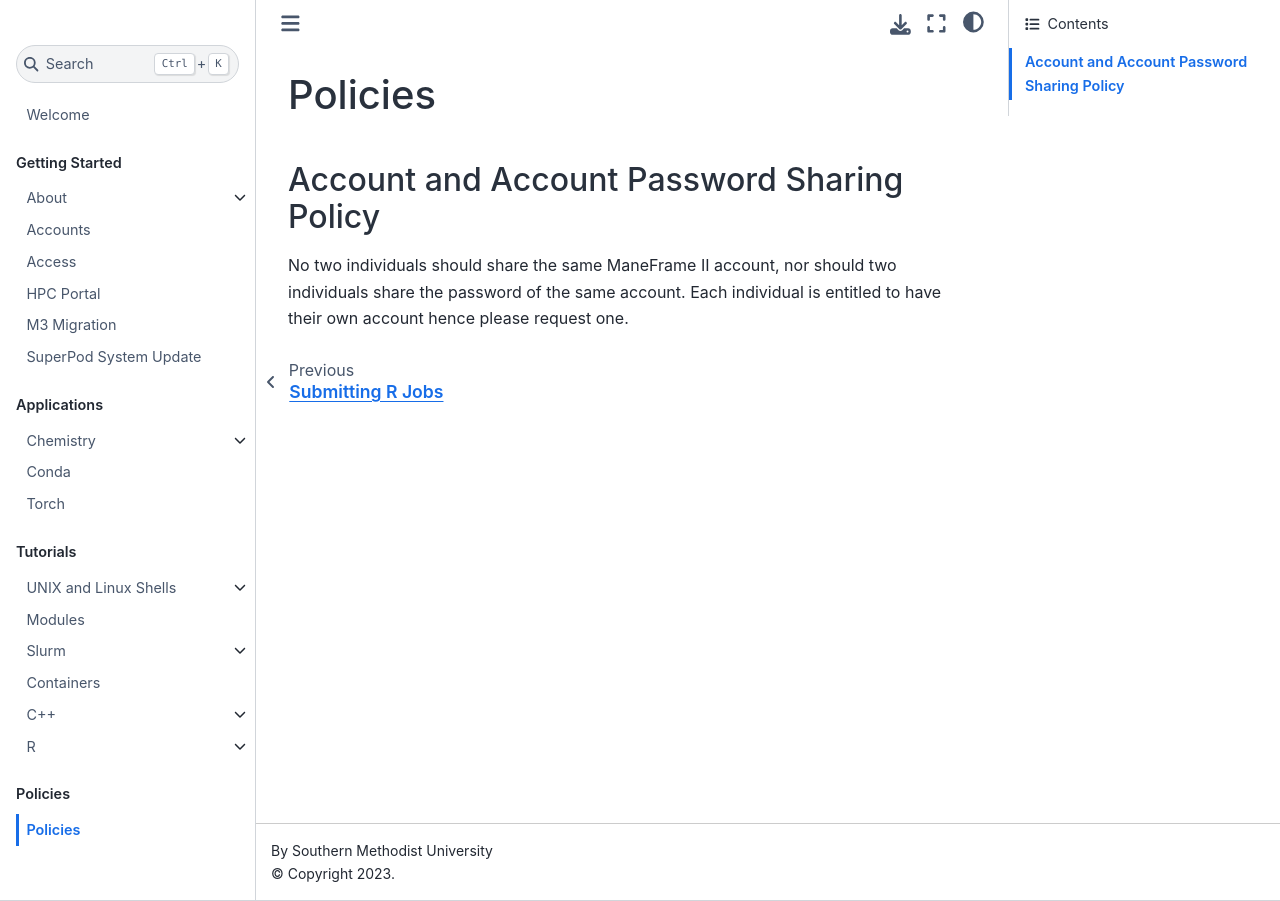
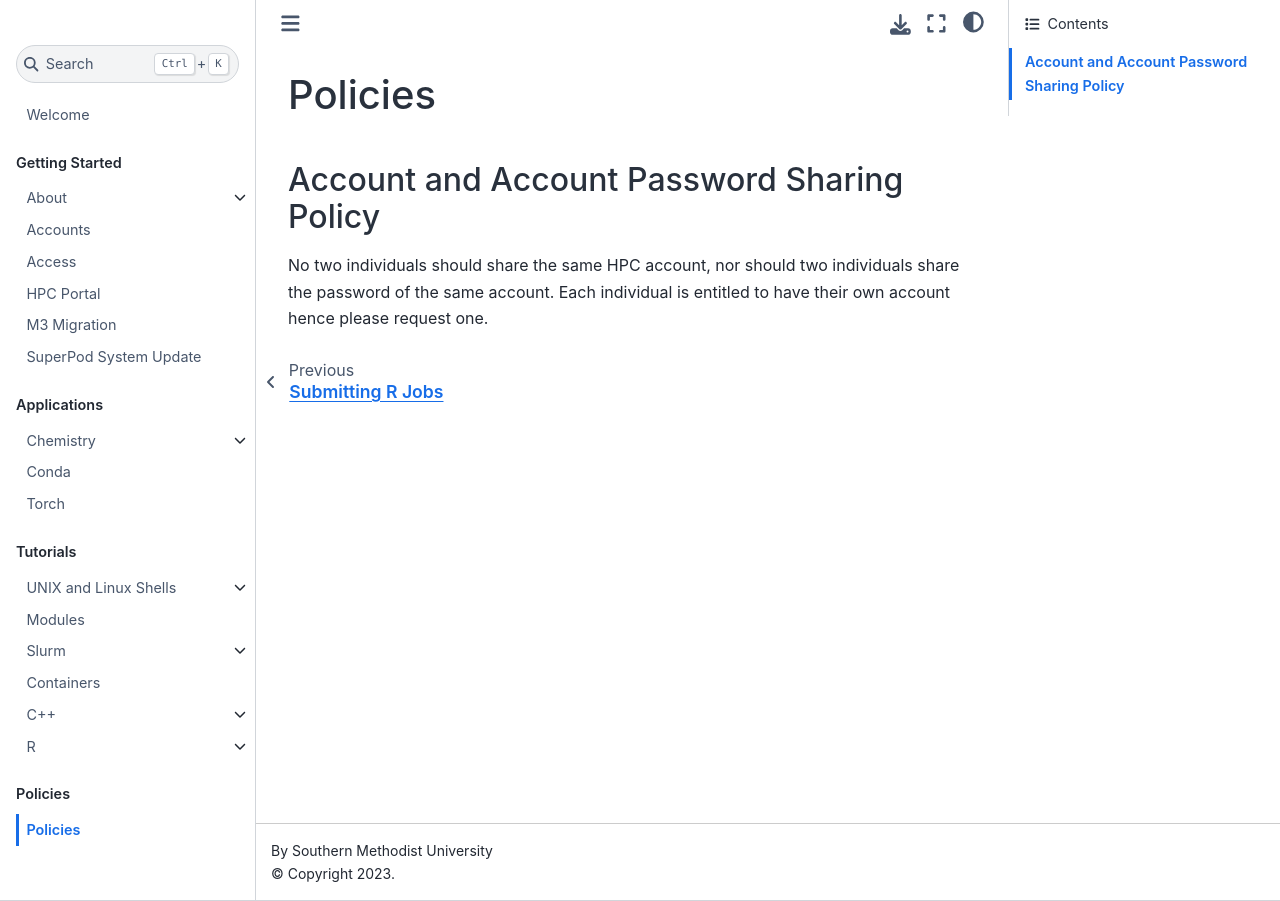
Before and after one commit to SouthernMethodistUniversity/hpc_docs, a Jupyter Book: the page built from docs/policies/policies.md, in a window 1280 px wide. Built offline with Jupyter Book 1.0.4 settings and Sphinx 7.4.7 and the Sphinx Book theme 1.1.4, drawn with Linux system fonts in a browser that asks for light colours.

Commit message:
remove M2 reference

```diff
--- a/docs/policies/policies.md
+++ b/docs/policies/policies.md
@@ -2,7 +2,7 @@
 
 ## Account and Account Password Sharing Policy
 
-No two individuals should share the same ManeFrame II account, nor
+No two individuals should share the same HPC account, nor
 should two individuals share the password of the same account. Each
 individual is entitled to have their own account hence please request
 one.
```
